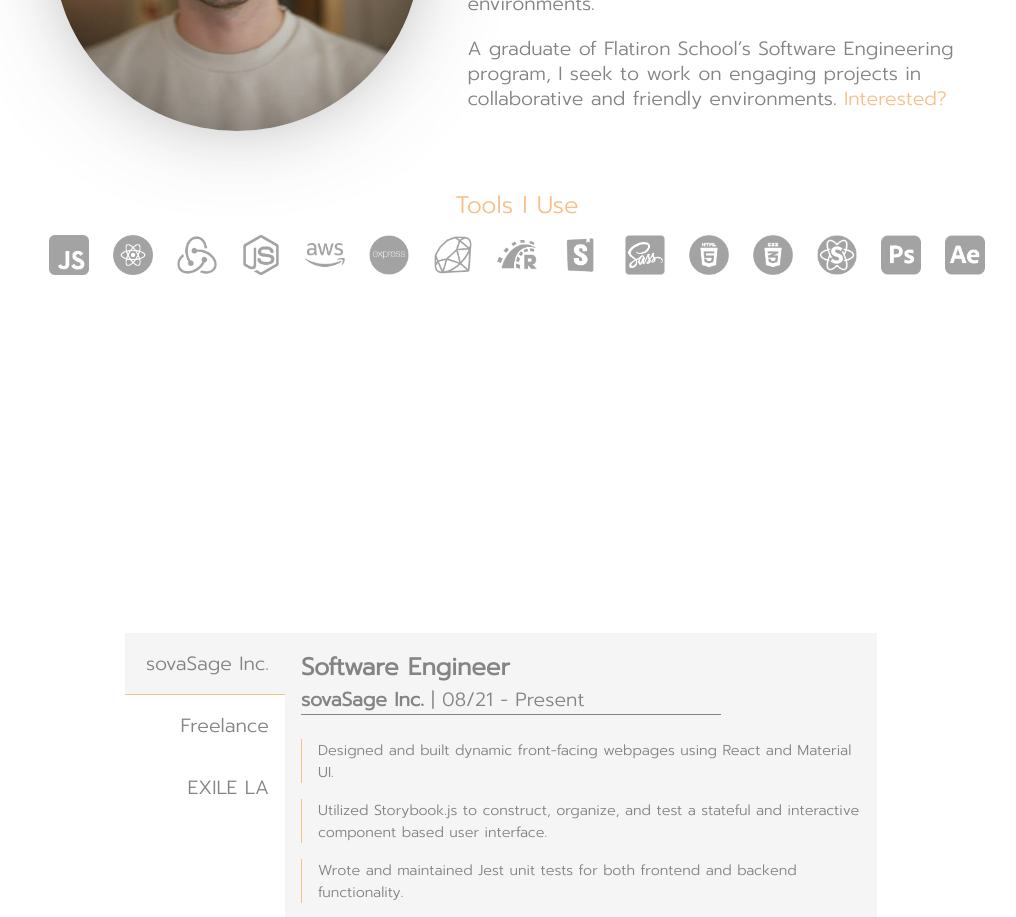
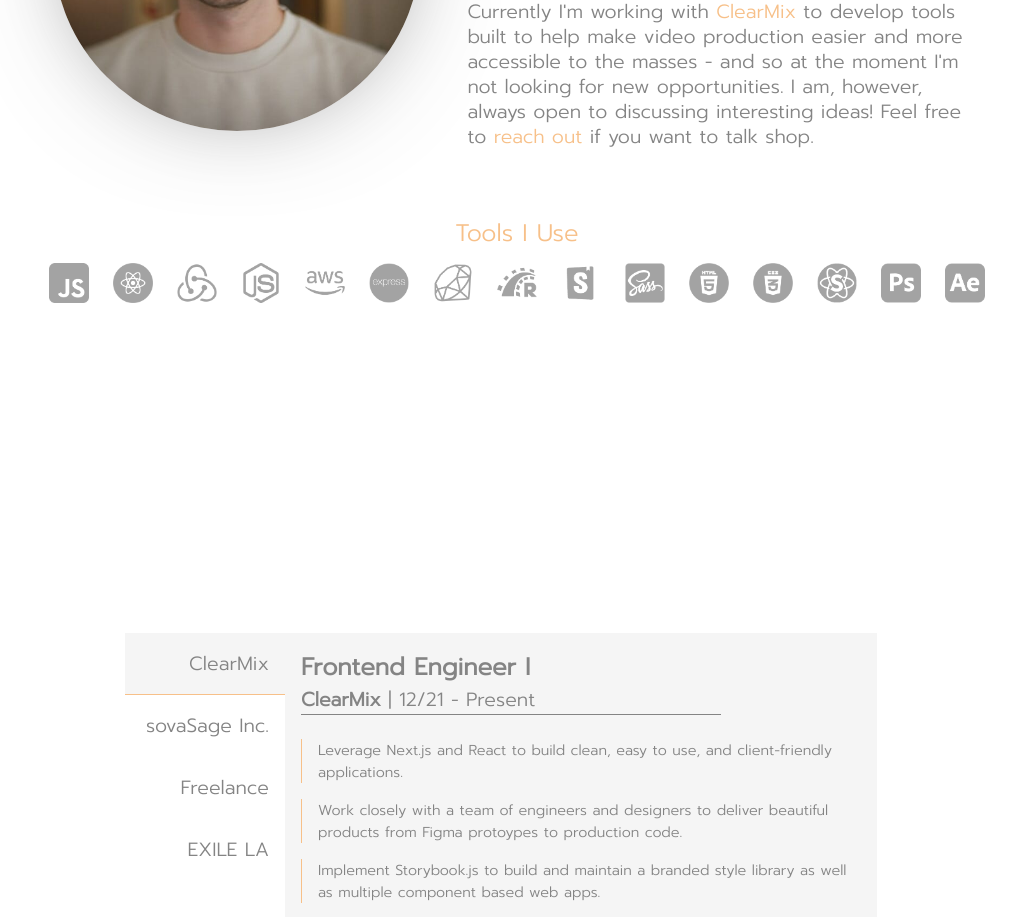
Before and after one commit to zachkaigler/zach-kaigler-portfolio, a React (Create React App) app: page / in a window 1280 px wide. Shown: the part 1260-2177 px from the top of the page, without its empty margins (123-1139 px from the left). Built offline with nearby package versions, Linux system fonts and the light colour scheme; no server answers.

Commit message:
added clearmix to experience + edited bio

```diff
--- a/src/components/AboutMe.js
+++ b/src/components/AboutMe.js
@@ -41,9 +41,12 @@
                                 based work environments.
                             </p>
                             <p>
-                                A graduate of Flatiron School’s Software Engineering program,
-                                I seek to work on engaging projects in collaborative and
-                                friendly environments. <Link to="contact" className="inline-link" smooth={true} duration={1000}>Interested?</Link>
+                                Currently I'm working with <a href="https://www.clearmix.com/" target="_blank" rel="noreferrer" className="inline-link">ClearMix</a> to
+                                develop tools built to help make video production easier
+                                and more accessible to the masses - and so at the moment I'm not looking
+                                for new opportunities. I am, however, always open to discussing interesting ideas!
+                                Feel free to <Link to="contact" className="inline-link" smooth={true} duration={1000}>reach out </Link>
+                                if you want to talk shop.
                             </p>
                         </div>
                     </div>
--- a/src/index.css
+++ b/src/index.css
@@ -509,7 +509,7 @@
   padding: 1rem;
   width: 8rem;
   border-bottom: 1px solid white;
-  cursor: default;
+  cursor: pointer;
 }
 
 .jobs-left p:hover {
--- a/src/jobdata.js
+++ b/src/jobdata.js
@@ -1,8 +1,19 @@
 export const jobs = [
+    {
+        company: "ClearMix",
+        title: "Frontend Engineer I",
+        dates: "12/21 - Present",
+        responsibilities: [
+            "Leverage Next.js and React to build clean, easy to use, and client-friendly applications.",
+            "Work closely with a team of engineers and designers to deliver beautiful products from Figma protoypes to production code.",
+            "Implement Storybook.js to build and maintain a branded style library as well as multiple component based web apps.",
+            "Write and maintain Jest unit tests for frontend functionality."
+        ]
+    },
     {
         company: "sovaSage Inc.",
         title: "Software Engineer",
-        dates: "08/21 - Present",
+        dates: "08/21 - 11/21",
         responsibilities: [
             "Designed and built dynamic front-facing webpages using React and Material UI.",
             "Utilized Storybook.js to construct, organize, and test a stateful and interactive component based user interface.",
```
